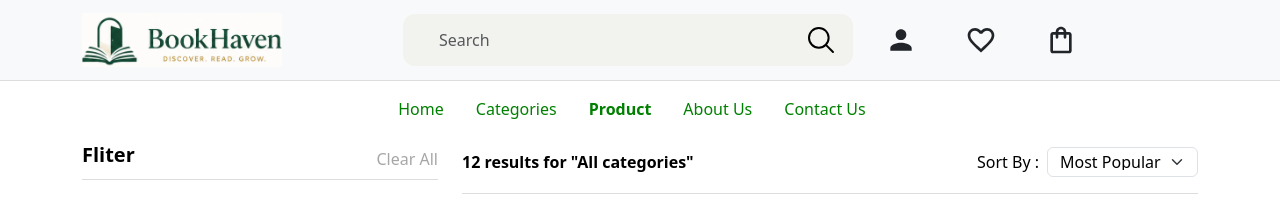
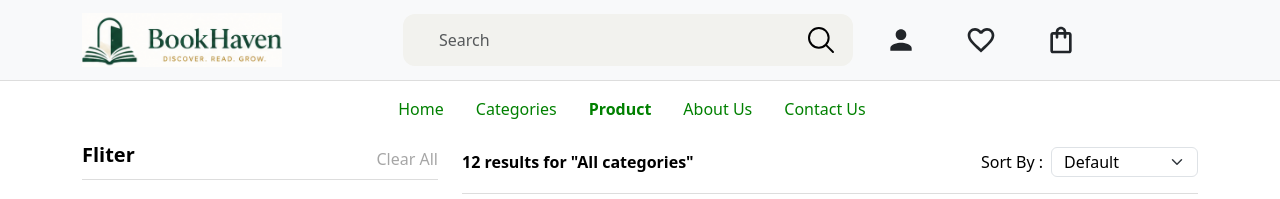
Before and after one commit to zhihaogoh/Book-Havan-bookstore, a React (Vite) app in the folder Bookstore-Front-End/latest/: page /fliter_product in a window 1280 px wide. Shown: the top 199 px of the page. Built offline with nearby package versions, Linux system fonts and the light colour scheme.

Commit message:
sorting function include sort discount price done

```diff
--- a/Bookstore-Front-End/latest/src/components/product/product_result.jsx
+++ b/Bookstore-Front-End/latest/src/components/product/product_result.jsx
@@ -1,12 +1,32 @@
 import PropTypes from "prop-types";
 import { Col, Form, Pagination, Row } from "react-bootstrap";
 import CardProduct from "../card_product/card_product";
+import { useState } from "react";
 
-export default function ProductResult({ products, selectedCategories, keyword }) {
+export default function ProductResult({
+  products,
+  selectedCategories,
+  keyword,
+}) {
   const resultLabel = selectedCategories.length
     ? selectedCategories.join(", ")
     : "All categories";
-
+  const [sortBy, setSortBy] = useState("default");
+  const sortedProduct = [...products];
+  const getFinalPrice = (product) => {
+    return product.Price * (1 - (product.discount ?? 0) / 100);
+  };
+  if (sortBy === "more") {
+    sortedProduct.sort((a, b) => getFinalPrice(b) - getFinalPrice(a));
+    console.log(sortedProduct);
+  } else if (sortBy === "less") {
+    sortedProduct.sort((a, b) => getFinalPrice(a) - getFinalPrice(b));
+    console.log(sortedProduct);
+  } else if (sortBy === "az") {
+    sortedProduct.sort((a, b) => a.BookName.localeCompare(b.BookName));
+  } else if (sortBy === "za") {
+    sortedProduct.sort((a, b) => b.BookName.localeCompare(a.BookName));
+  }
   return (
     <>
       <div className="result_product">
@@ -21,9 +41,15 @@ export default function ProductResult({ products, selectedCategories, keyword })
             <span>Sort By : </span>
             <Form>
               <Form.Group controlId="formGridState">
-                <Form.Select defaultValue="Most Popular">
-                  <option>Most Popular</option>
-                  <option>Default</option>
+                <Form.Select
+                  value={sortBy}
+                  onChange={(e) => setSortBy(e.target.value)}
+                >
+                  <option value="default">Default</option>
+                  <option value="more">More to less</option>
+                  <option value="less">Less to more</option>
+                  <option value="az">A - Z</option>
+                  <option value="za">Z - A</option>
                 </Form.Select>
               </Form.Group>
             </Form>
@@ -31,12 +57,12 @@ export default function ProductResult({ products, selectedCategories, keyword })
         </div>
         <div className="listing_product py-3">
           <Row>
-            {products.map((item) => (
+            {sortedProduct.map((item) => (
               <Col xs={6} md={6} lg={4} xl={3} key={item.id} className="mb-3">
                 <CardProduct product={item} />
               </Col>
             ))}
-            {products.length === 0 && (
+            {sortedProduct.length === 0 && (
               <Col>
                 <p className="not_result text-center py-5 mb-0">
                   No products found in the selected category.
```
